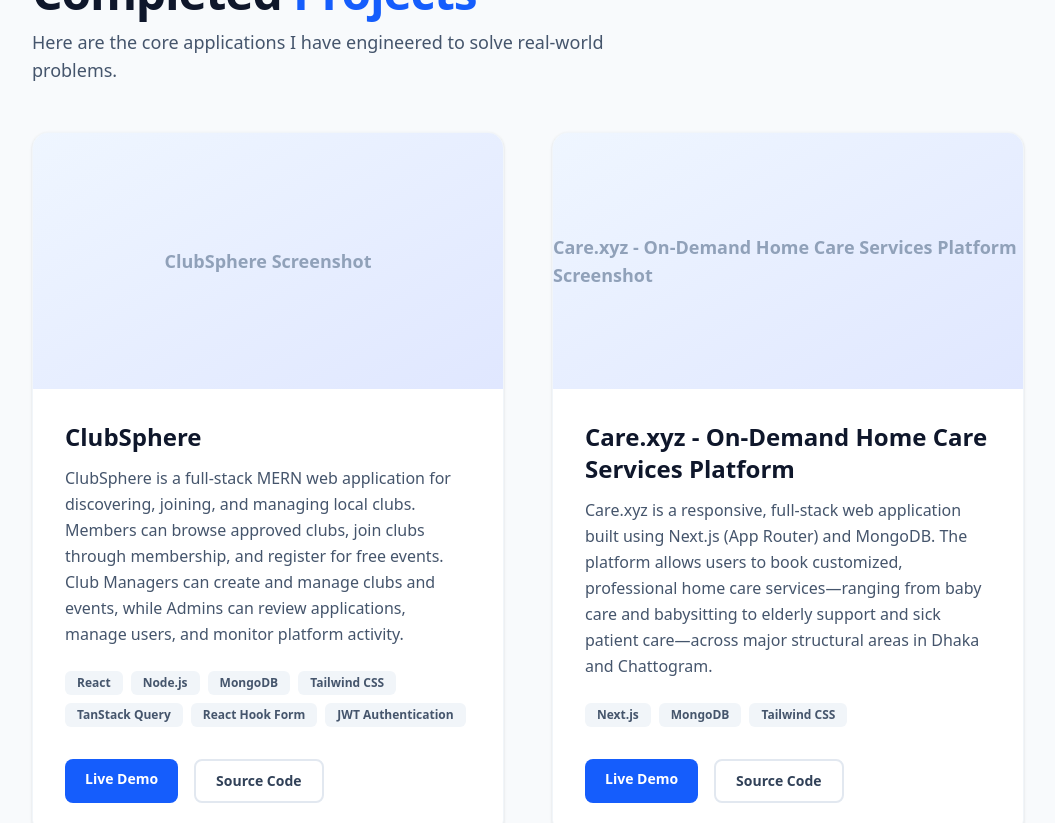
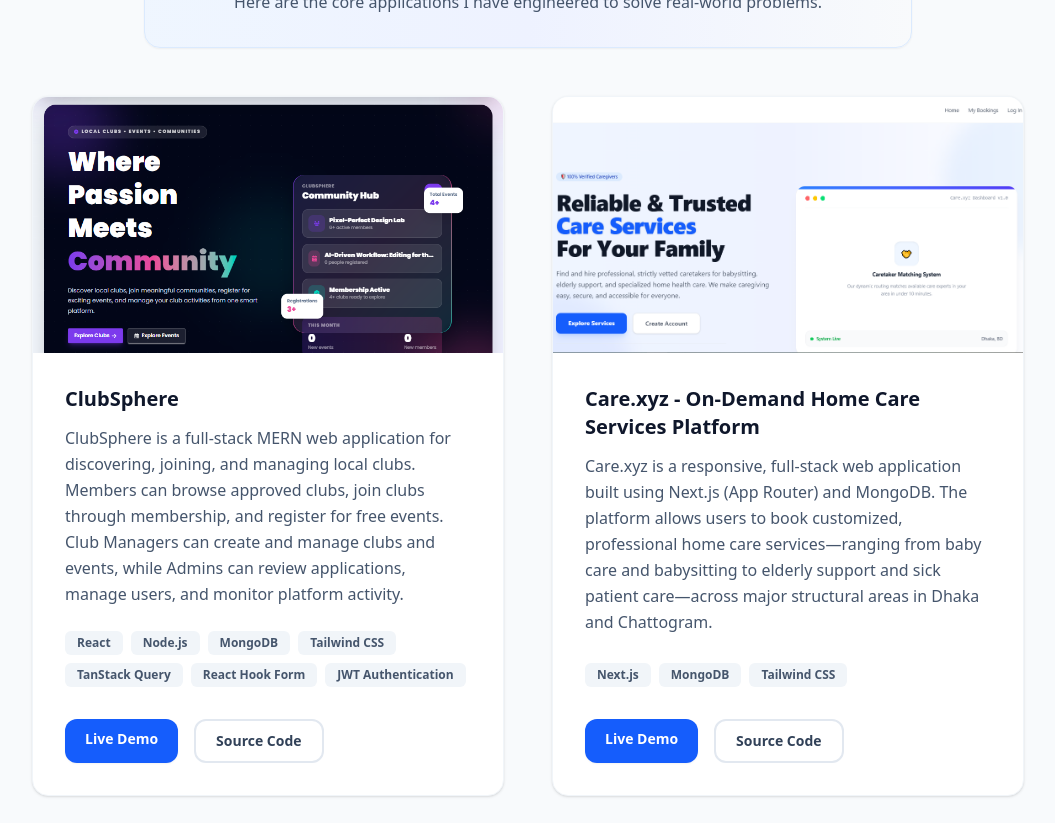
Before and after one commit to kamrul397/my_portfolio, a Next.js app: page / in a window 1280 px wide. Shown: the part 700-1523 px from the top of the page, without its empty margins (112-1167 px from the left). Built offline with nearby package versions, Linux system fonts and the light colour scheme.

Commit message:
projects added

```diff
--- a/src/components/Projects.jsx
+++ b/src/components/Projects.jsx
@@ -1,10 +1,9 @@
 import Image from "next/image";
 
-// 1. Array of your 2 projects with dummy details
 const projectsData = [
   {
     id: 1,
-    title: "ClubSphere ",
+    title: "ClubSphere",
     description:
       "ClubSphere is a full-stack MERN web application for discovering, joining, and managing local clubs. Members can browse approved clubs, join clubs through membership, and register for free events. Club Managers can create and manage clubs and events, while Admins can review applications, manage users, and monitor platform activity.",
     tags: [
@@ -18,57 +17,61 @@
     ],
     liveLink: "https://clubspere-firebase.web.app",
     githubLink: "https://github.com/kamrul397/ClubSphere_Frontend.git",
-    image: "/project1.png", // Replace with your project screenshot later
+    image: "/project1.png",
   },
   {
     id: 2,
     title: "Care.xyz - On-Demand Home Care Services Platform",
-    description: `Care.xyz is a responsive, full-stack web application built using Next.js (App Router) and MongoDB. The platform allows users to book customized, professional home care services—ranging from baby care and babysitting to elderly support and sick patient care—across major structural areas in Dhaka and Chattogram.
-
-  `,
-    tags: ["Next.js", "MongoDB ", "Tailwind CSS"],
+    description:
+      "Care.xyz is a responsive, full-stack web application built using Next.js (App Router) and MongoDB. The platform allows users to book customized, professional home care services—ranging from baby care and babysitting to elderly support and sick patient care—across major structural areas in Dhaka and Chattogram.",
+    tags: ["Next.js", "MongoDB", "Tailwind CSS"],
     liveLink: "https://care-flow-lyart.vercel.app/",
     githubLink: "https://github.com/kamrul397/CareFlow.git",
-    image: "/project2.png", // Replace with your project screenshot later
+    image: "/project2.png",
   },
 ];
 
 export default function Projects() {
   return (
-    <section id="projects" className="py-20 px-6 sm:px-12 scroll-mt-10">
-      {/* Section Title */}
-      <div className="mb-12 text-center md:text-left">
-        <h2 className="text-3xl sm:text-5xl font-extrabold tracking-tight text-slate-900">
+    <section id="projects" className="py-5 px-6 sm:px-12 scroll-mt-10">
+      {/* 🌟 New Section Header Panel with Background Color */}
+      <div className="mb-12 bg-gradient-to-r from-blue-50 via-indigo-50 to-slate-50 border border-blue-100 p-6 sm:p-8 rounded-2xl md:max-w-3xl text-center mx-auto shadow-xs">
+        <h2 className="text-2xl sm:text-3xl font-extrabold tracking-tight text-slate-900 mb-3">
           Completed <span className="text-blue-600">Projects</span>
         </h2>
-        <p className="mt-3 text-lg text-slate-600 max-w-xl">
+        <p className="text-base text-slate-600 leading-relaxed max-w-2xl mx-auto">
           Here are the core applications I have engineered to solve real-world
           problems.
         </p>
       </div>
-
-      {/* 2. Responsive Projects Grid */}
+      {/* 2. Restored 2-Column Responsive Grid Layout */}
       <div className="grid md:grid-cols-2 gap-8 lg:gap-12">
         {projectsData.map((project) => (
           <div
             key={project.id}
             className="group flex flex-col bg-white rounded-2xl border border-slate-100 shadow-sm overflow-hidden hover:shadow-xl hover:border-slate-200 transition-all duration-300"
           >
-            {/* Project Image Wrapper with explicit constraints */}
-            <div className="relative w-full h-48 sm:h-64 bg-slate-100 overflow-hidden">
-              {/* Dummy Image Placeholder Box (Removes next/image constraint if file doesn't exist yet) */}
-              <div className="absolute inset-0 bg-gradient-to-br from-blue-50 to-indigo-100 flex items-center justify-center text-slate-400 font-semibold text-lg group-hover:scale-105 transition-transform duration-300">
+            {/* Project Image Wrapper */}
+            <div className="relative w-full h-48 sm:h-64 bg-slate-50 overflow-hidden shrink-0">
+              <div className="absolute inset-0 bg-gradient-to-br from-blue-50 to-indigo-100 flex items-center justify-center text-slate-400 font-semibold text-base px-4 text-center group-hover:scale-105 transition-transform duration-300">
                 {project.title} Screenshot
+                {/* Un-comment when image files are ready inside public/ folder: */}
+                <Image
+                  src={project.image}
+                  alt={project.title}
+                  fill
+                  className="object-cover"
+                />
               </div>
             </div>
 
             {/* Project Details Content */}
             <div className="p-6 sm:p-8 flex flex-col flex-grow">
-              <h3 className="text-xl sm:text-2xl font-bold text-slate-900 group-hover:text-blue-600 transition-colors">
+              <h3 className="text-xl font-bold text-slate-900 group-hover:text-blue-600 transition-colors">
                 {project.title}
               </h3>
 
-              <p className="mt-3 text-slate-600 text-base leading-relaxed flex-grow">
+              <p className="mt-3 text-slate-600 text-sm sm:text-base leading-relaxed flex-grow">
                 {project.description}
               </p>
 
@@ -84,17 +87,21 @@
                 ))}
               </div>
 
-              {/* Action Source/Demo Links */}
+              {/* Action Links */}
               <div className="mt-8 flex gap-4">
                 <a
                   href={project.liveLink}
-                  className="bg-blue-600 text-white text-sm font-semibold px-5 py-2.5 rounded-lg hover:bg-blue-700 transition"
+                  target="_blank"
+                  rel="noopener noreferrer"
+                  className="bg-blue-600 text-white text-sm font-semibold px-5 py-2.5 rounded-xl shadow-xs hover:bg-blue-700 transition"
                 >
                   Live Demo
                 </a>
                 <a
                   href={project.githubLink}
-                  className="border-2 border-slate-200 text-slate-700 text-sm font-semibold px-5 py-2.5 rounded-lg hover:bg-slate-50 transition"
+                  target="_blank"
+                  rel="noopener noreferrer"
+                  className="border-2 border-slate-200 text-slate-700 text-sm font-semibold px-5 py-2.5 rounded-xl hover:bg-slate-50 transition"
                 >
                   Source Code
                 </a>
```
Also changed, not shown: public/project2.png (added).
